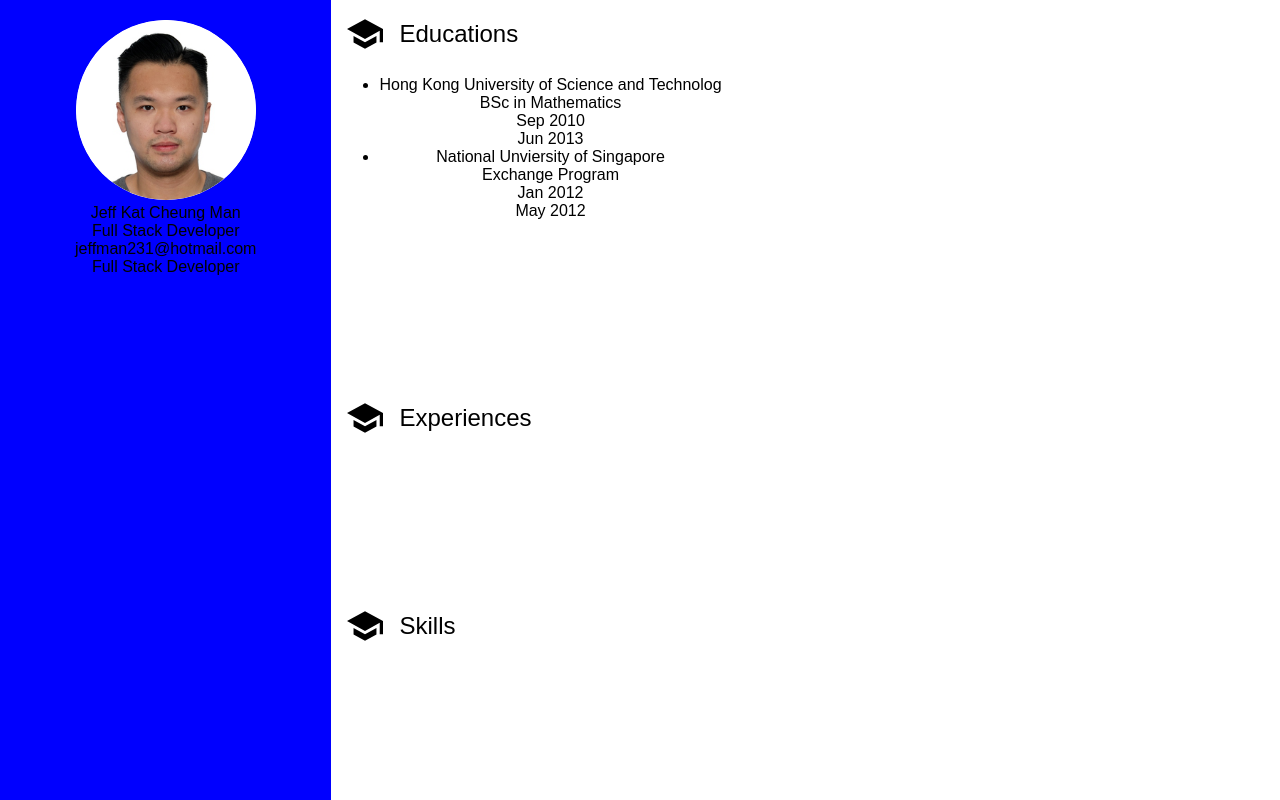
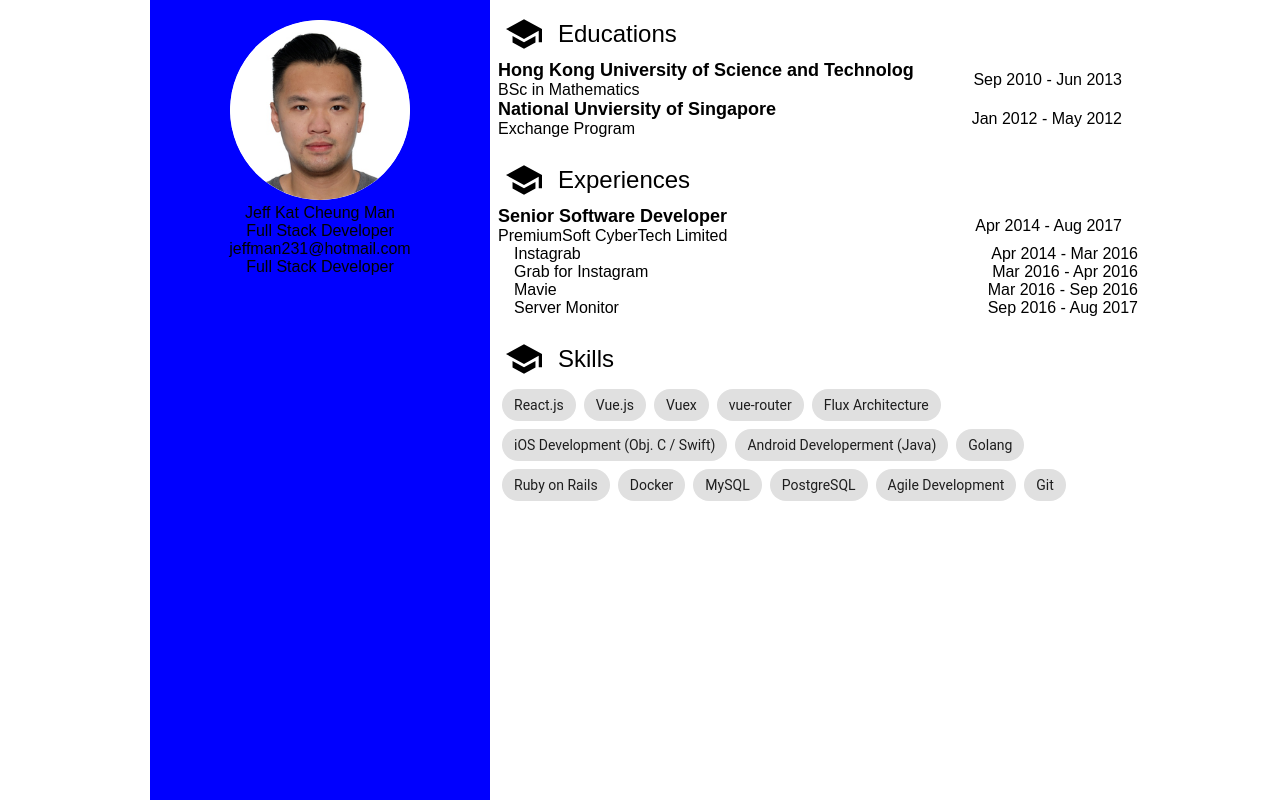
Before and after one commit to mankatcheung/my-resume, a React (Create React App) app: page / in a window 1280 px wide. Built offline with nearby package versions, Linux system fonts and the light colour scheme.

Commit message:
add material-ui

```diff
--- a/package.json
+++ b/package.json
@@ -3,6 +3,7 @@
   "version": "0.1.0",
   "private": true,
   "dependencies": {
+    "material-ui": "^0.20.0",
     "react": "^16.2.0",
     "react-dom": "^16.2.0",
     "react-scripts": "1.1.1"
--- a/src/App.css
+++ b/src/App.css
@@ -4,12 +4,16 @@
   flex-flow: row wrap;
   justify-content: space-around;
   height: 100vh;
+  max-width: 980px;
+  justify-content: center;
+  margin: 0 auto;
 }
 
 .App_Content {
-  flex-grow: 5;
+  flex-grow: 2;
   background-color:white;
   min-width: 280px;
+  max-width: 640px;
   display: flex;
   flex-flow: column nowrap;
 }
--- a/src/App.js
+++ b/src/App.js
@@ -4,10 +4,12 @@ import Sidebar from './components/sidebar/Sidebar';
 import Education from './components/education/Education';
 import Experience from './components/experience/Experience';
 import Skill from './components/skill/Skill';
+import MuiThemeProvider from 'material-ui/styles/MuiThemeProvider';
 
 class App extends Component {
   render() {
     return (
+      <MuiThemeProvider>
         <div className="App">
           <Sidebar {...this.props.profile}/>
           <div className="App_Content">
@@ -16,6 +18,7 @@ class App extends Component {
             <Skill {...this.props.skill}/>
           </div>
         </div>
+      </MuiThemeProvider>
     );
   }
 }
--- a/src/components/education/Education.css
+++ b/src/components/education/Education.css
@@ -1,5 +1,4 @@
 .Education {
-  flex-grow: 1;
   margin: 8px;
   display: flex;
   flex-flow: column nowrap;
@@ -23,3 +22,30 @@
   margin-left: 16px;
   font-size: 18pt;
 }
+
+.Education_School {
+  display: flex;
+  flex-flow: row nowrap;
+  justify-content: space-between;
+  align-items: center;
+  width: 100%;
+}
+
+.Education_SchoolName {
+  font-weight: bold;
+  font-size: 18px;
+}
+
+.Education_SchoolProgram {
+
+}
+
+.Education_SchoolNameProgramWrapper {
+  display: flex;
+  flex-flow: column nowrap;
+  align-items: flex-start;
+}
+
+.Education_SchoolDate {
+
+}
--- a/src/components/education/Education.js
+++ b/src/components/education/Education.js
@@ -10,26 +10,23 @@ export default class Education extends Component {
           <img className="Education_Icon" src="002-mortarboard.svg" />
           <div className="Education_Title">Educations</div>
         </div>
-        <ul>
         {
           this.props.schools.map(d =>
-              <li key={d.name}>
+            <div className='Education_School' key={d.name}>
+              <div className='Education_SchoolNameProgramWrapper'>
                 <div className='Education_SchoolName'>
                 {d.name}
                 </div>
                 <div className='Education_SchoolProgram'>
                 {d.program}
                 </div>
-                <div className='Education_SchoolBegin'>
-                 {d.begin}
               </div>
-                <div className='Education_SchoolEnd'>
-                 {d.end}
+              <div className='Education_SchoolDate'>
+                {d.begin} - {d.end}
               </div>
-              </li>
+            </div>
           )
         }
-        </ul>
       </div>
     );
   }
--- a/src/components/experience/Experience.css
+++ b/src/components/experience/Experience.css
@@ -1,5 +1,4 @@
 .Experience {
-  flex-grow: 1;
   margin: 8px;
   display: flex;
   flex-flow: column nowrap;
@@ -23,3 +22,49 @@
   margin-left: 16px;
   font-size: 18pt;
 }
+
+.Experience_Company {
+  display: flex;
+  flex-flow: column nowrap;
+  align-items: flex-start;
+  width: 100%;
+}
+
+.Experience_CompanyHeader {
+  display: flex;
+  flex-flow: row nowrap;
+  justify-content: space-between;
+  align-items: center;
+  width: 100%;
+}
+
+.Experience_CompanyNameTitleWrapper {
+  display: flex;
+  flex-flow: column nowrap;
+  align-items: flex-start;
+}
+
+.Experience_CompanyJobTitle {
+  font-weight: bold;
+  font-size: 18px;
+}
+
+.Experience_ProjectContainer {
+  margin: 0 8px 0 16px;
+  width: 100%;
+}
+
+.Experience_Project {
+  display: flex;
+  flex-flow: column nowrap;
+  align-items: flex-start;
+  width: 100%;
+}
+
+.Experience_ProjectHeader {
+  width: 100%;
+  display: flex;
+  flex-flow: row nowrap;
+  justify-content: space-between;
+
+}
--- a/src/components/experience/Experience.js
+++ b/src/components/experience/Experience.js
@@ -9,6 +9,34 @@ export default class Experience extends Component {
           <img className="Experience_Icon" src="002-mortarboard.svg" />
           <div className="Experience_Title">Experiences</div>
         </div>
+        {
+          this.props.companies.map(company =>
+            <div className='Experience_Company' key={company.name}>
+              <div className='Experience_CompanyHeader'>
+                <div className='Experience_CompanyNameTitleWrapper'>
+                  <div className='Experience_CompanyJobTitle'>{company.jobTitle}</div>
+                  <div className='Experience_CompanyName'>{company.name}</div>
+                </div>
+                <div className='Experience_CompanyDate'>
+                  {company.begin} - {company.end}
+                </div>
+              </div>
+              <div className='Experience_ProjectContainer'>
+                {
+                  company.projects.map(project =>
+                  <div className='Experience_Project'>
+                    <div className='Experience_ProjectHeader'>
+                      <div className='Experience_ProjectName'>{project.name}</div>
+                      <div className='Experience_ProjectDate'>{project.begin} - {project.end}</div>
+                    </div>
+                    {/* <div className='Experience_ProjectComment'>{project.comment}</div> */}
+                  </div>
+                  )
+                }
+              </div>
+            </div>
+          )
+        }
       </div>
     );
   }
--- a/src/components/skill/Skill.css
+++ b/src/components/skill/Skill.css
@@ -1,5 +1,4 @@
 .Skill {
-  flex-grow: 1;
   margin: 8px;
   display: flex;
   flex-flow: column nowrap;
--- a/src/components/skill/Skill.js
+++ b/src/components/skill/Skill.js
@@ -1,7 +1,20 @@
 import React, { Component } from 'react';
+import {Card, CardActions, CardHeader, CardMedia, CardTitle, CardText} from 'material-ui/Card';
+import Chip from 'material-ui/Chip';
 import './Skill.css';
 
+const styles = {
+  chip: {
+    margin: 4,
+  },
+  wrapper: {
+    display: 'flex',
+    flexWrap: 'wrap',
+  },
+};
+
 export default class Skill extends Component {
+
   render() {
     return (
       <div className="Skill">
@@ -9,6 +22,13 @@ export default class Skill extends Component {
           <img className="Skill_Icon" src="002-mortarboard.svg" />
           <div className="Skill_Title">Skills</div>
         </div>
+        <div style={styles.wrapper}>
+        {
+          this.props.list.map( s =>
+            <Chip style={styles.chip}>{s}</Chip>
+          )
+        }
+        </div>
       </div>
     );
   }
--- a/src/data/experience.js
+++ b/src/data/experience.js
@@ -1,5 +1,60 @@
 const experiences = {
-
+  companies: [
+    {
+      name: 'PremiumSoft CyberTech Limited',
+      jobTitle: 'Senior Software Developer',
+      begin: 'Apr 2014',
+      end: 'Aug 2017',
+      projects: [
+        {
+          name: 'Instagrab',
+          begin: 'Apr 2014',
+          end: 'Mar 2016',
+          comment: `
+            A third-party app provided better user experience for Instagram by using Instagram official API
+            Backup function for Instagram posts by using Google Drive and iCloud API
+            More than 200K daily active users
+            Native iOS (Obj. C) and Android Development
+            Permanently down due to Instagram policy changed
+          `
+        },
+        {
+          name: 'Grab for Instagram',
+          begin: 'Mar 2016',
+          end: 'Apr 2016',
+          comment: `
+            An app for storing Instagram posts and uploading the posts to Google Drive/iCloud and Dropbox
+            More than 10K daily active users
+            Google Play Store: https://play.google.com/store/apps/details?id=com.grandsoft.instagrab&hl=en
+            Apple App Store: https://itunes.apple.com/us/app/grab-for-ig/id546639267?mt=8
+          `
+        },
+        {
+          name: 'Mavie',
+          begin: 'Mar 2016',
+          end: 'Sep 2016',
+          comment: `
+            A social network app which is similar to Instagram for the Mainland market
+            Client side: Native iOS, Swift, Flux architecture, ReSwift
+            Server side: Golang, microservices architecture, Docker
+            Hosting: Aliyun
+            Database: PostgreSQL
+          `
+        },
+        {
+          name: 'Server Monitor',
+          begin: 'Sep 2016',
+          end: 'Aug 2017',
+          comment: `
+            A database monitoring tool for optimizing the performance of database
+            Client side: Vue.js, Vuex, Vue-router, webpack
+            Server side: Ruby on Rails
+            Database: MySQL
+          `
+        }
+      ]
+    }
+  ]
 };
 
 export default experiences;
--- a/src/data/skill.js
+++ b/src/data/skill.js
@@ -1,5 +1,20 @@
 const skills = {
-
+  list: [
+    'React.js',
+    'Vue.js',
+    'Vuex',
+    'vue-router',
+    'Flux Architecture',
+    'iOS Development (Obj. C / Swift)',
+    'Android Developerment (Java)',
+    'Golang',
+    'Ruby on Rails',
+    'Docker',
+    'MySQL',
+    'PostgreSQL',
+    'Agile Development',
+    'Git'
+  ]
 };
 
 export default skills;
```
Also changed, not shown: 1 other file (tests, documents, lock files or other folders). Lines whose indentation alone changed are shown as unchanged.
